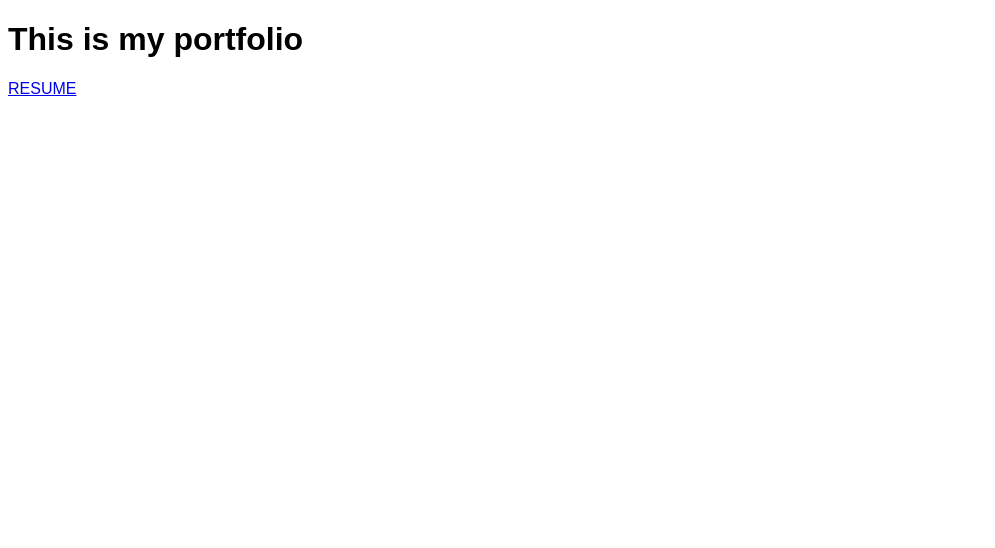
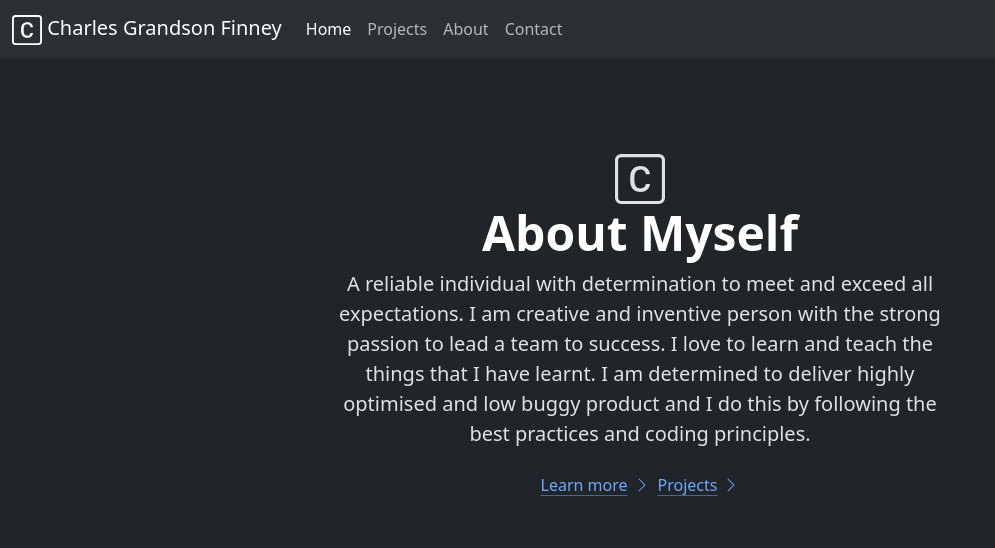
Before and after one commit to Charles-Finney-91/my-portfolio, a plain HTML site: page index.html in a window 1280 px wide. Shown: the whole page, without its empty margins (0-995 px from the left). Drawn offline with nearby package versions, Linux system fonts and the light colour scheme.

Commit message:
basic bootstrap

```diff
--- /dev/null
+++ b/assets/css/main.css
@@ -0,0 +1,3 @@
+html {
+  font-family: Arial, Helvetica, sans-serif;
+}
--- a/index.html
+++ b/index.html
@@ -1,14 +1,139 @@
 <!DOCTYPE html>
-<html lang="en">
+<html lang="en" data-bs-theme="dark">
   <head>
     <meta charset="UTF-8" />
     <meta name="viewport" content="width=device-width, initial-scale=1.0" />
-    <title>Charles-Portfolio</title>
+    <title>Charles Portfolio</title>
+    <link
+      href="https://cdn.jsdelivr.net/npm/bootstrap@5.3.2/dist/css/bootstrap.min.css"
+      rel="stylesheet"
+      integrity="sha384-T3c6CoIi6uLrA9TneNEoa7RxnatzjcDSCmG1MXxSR1GAsXEV/Dwwykc2MPK8M2HN"
+      crossorigin="anonymous"
+    />
   </head>
+  <body>
+    <!-- START OF NAV -->
+    <nav class="navbar navbar-expand-lg bg-body-tertiary">
+      <div class="container-fluid">
+        <!-- NAV TITLE AND LOGO -->
+        <a class="navbar-brand" href="./index.html">
+          <svg
+            xmlns="http://www.w3.org/2000/svg"
+            height="30"
+            fill="currentColor"
+            class="bi bi-c-square"
+            viewBox="0 0 16 16"
+          >
+            <path
+              d="M8.146 4.992c-1.212 0-1.927.92-1.927 2.502v1.06c0 1.571.703 2.462 1.927 2.462.979 0 1.641-.586 1.729-1.418h1.295v.093c-.1 1.448-1.354 2.467-3.03 2.467-2.091 0-3.269-1.336-3.269-3.603V7.482c0-2.261 1.201-3.638 3.27-3.638 1.681 0 2.935 1.054 3.029 2.572v.088H9.875c-.088-.879-.768-1.512-1.729-1.512"
+            />
+            <path
+              d="M0 2a2 2 0 0 1 2-2h12a2 2 0 0 1 2 2v12a2 2 0 0 1-2 2H2a2 2 0 0 1-2-2zm15 0a1 1 0 0 0-1-1H2a1 1 0 0 0-1 1v12a1 1 0 0 0 1 1h12a1 1 0 0 0 1-1z"
+            />
+          </svg>
+          Charles Grandson Finney
+        </a>
+        <!-- NAV MENU ELEMENTS -->
+        <button
+          class="navbar-toggler"
+          type="button"
+          data-bs-toggle="collapse"
+          data-bs-target="#navbarSupportedContent"
+          aria-controls="navbarSupportedContent"
+          aria-expanded="false"
+          aria-label="Toggle navigation"
+        >
+          <span class="navbar-toggler-icon"></span>
+        </button>
+        <div class="collapse navbar-collapse" id="navbarSupportedContent">
+          <ul class="navbar-nav me-auto mb-2 mb-lg-0">
+            <li class="nav-item">
+              <a class="nav-link active" aria-current="page" href="#">Home</a>
+            </li>
+            <li class="nav-item">
+              <a class="nav-link" href="#">Projects</a>
+            </li>
+            <li class="nav-item">
+              <a class="nav-link" href="./public/charles-resume.html">About</a>
+            </li>
+            <li class="nav-item">
+              <a class="nav-link" href="#">Contact</a>
+            </li>
+          </ul>
+        </div>
+      </div>
+    </nav>
+    <!-- END OF NAV -->
 
-  <body style="font-family: Arial, Helvetica, sans-serif">
-    <h1>This is my portfolio</h1>
+    <!-- START OF HOME MAIN CONTENT -->
+    <div class="px-4 py-5 my-5 text-center">
+      <svg
+        xmlns="http://www.w3.org/2000/svg"
+        height="50"
+        fill="currentColor"
+        class="bi bi-c-square"
+        viewBox="0 0 16 16"
+      >
+        <path
+          d="M8.146 4.992c-1.212 0-1.927.92-1.927 2.502v1.06c0 1.571.703 2.462 1.927 2.462.979 0 1.641-.586 1.729-1.418h1.295v.093c-.1 1.448-1.354 2.467-3.03 2.467-2.091 0-3.269-1.336-3.269-3.603V7.482c0-2.261 1.201-3.638 3.27-3.638 1.681 0 2.935 1.054 3.029 2.572v.088H9.875c-.088-.879-.768-1.512-1.729-1.512"
+        />
+        <path
+          d="M0 2a2 2 0 0 1 2-2h12a2 2 0 0 1 2 2v12a2 2 0 0 1-2 2H2a2 2 0 0 1-2-2zm15 0a1 1 0 0 0-1-1H2a1 1 0 0 0-1 1v12a1 1 0 0 0 1 1h12a1 1 0 0 0 1-1z"
+        />
+      </svg>
+      <h1 class="display-5 fw-bold text-body-emphasis">About Myself</h1>
+      <div class="col-lg-6 mx-auto">
+        <p class="lead mb-4">
+          A reliable individual with determination to meet and exceed all
+          expectations. I am creative and inventive person with the strong
+          passion to lead a team to success. I love to learn and teach the
+          things that I have learnt. I am determined to deliver highly optimised
+          and low buggy product and I do this by following the best practices
+          and coding principles.
+        </p>
+        <div class="d-grid gap-2 d-sm-flex justify-content-sm-center">
+          <a class="icon-link" href="./public/charles-resume.html">
+            Learn more
+            <svg
+              xmlns="http://www.w3.org/2000/svg"
+              width="16"
+              height="16"
+              fill="currentColor"
+              class="bi bi-chevron-right"
+              viewBox="0 0 16 16"
+            >
+              <path
+                fill-rule="evenodd"
+                d="M4.646 1.646a.5.5 0 0 1 .708 0l6 6a.5.5 0 0 1 0 .708l-6 6a.5.5 0 0 1-.708-.708L10.293 8 4.646 2.354a.5.5 0 0 1 0-.708"
+              />
+            </svg>
+          </a>
+          <a class="icon-link" href="#">
+            Projects
+            <svg
+              xmlns="http://www.w3.org/2000/svg"
+              width="16"
+              height="16"
+              fill="currentColor"
+              class="bi bi-chevron-right"
+              viewBox="0 0 16 16"
+            >
+              <path
+                fill-rule="evenodd"
+                d="M4.646 1.646a.5.5 0 0 1 .708 0l6 6a.5.5 0 0 1 0 .708l-6 6a.5.5 0 0 1-.708-.708L10.293 8 4.646 2.354a.5.5 0 0 1 0-.708"
+              />
+            </svg>
+          </a>
+        </div>
+      </div>
+    </div>
+    <!-- END OF HOME MAIN CONTENT -->
 
-    <a href="./public/charles-resume.html">RESUME</a>
+    <!-- Bootstrap Script -->
+    <script
+      src="https://cdn.jsdelivr.net/npm/bootstrap@5.3.2/dist/js/bootstrap.bundle.min.js"
+      integrity="sha384-C6RzsynM9kWDrMNeT87bh95OGNyZPhcTNXj1NW7RuBCsyN/o0jlpcV8Qyq46cDfL"
+      crossorigin="anonymous"
+    ></script>
   </body>
 </html>
```
Also changed, not shown: public/charles-resume.html (+2 -1 lines).
